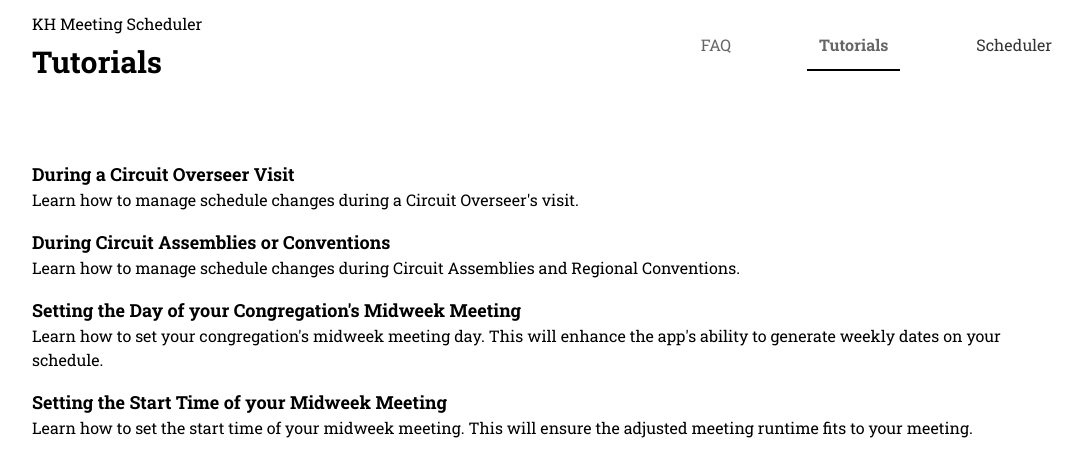
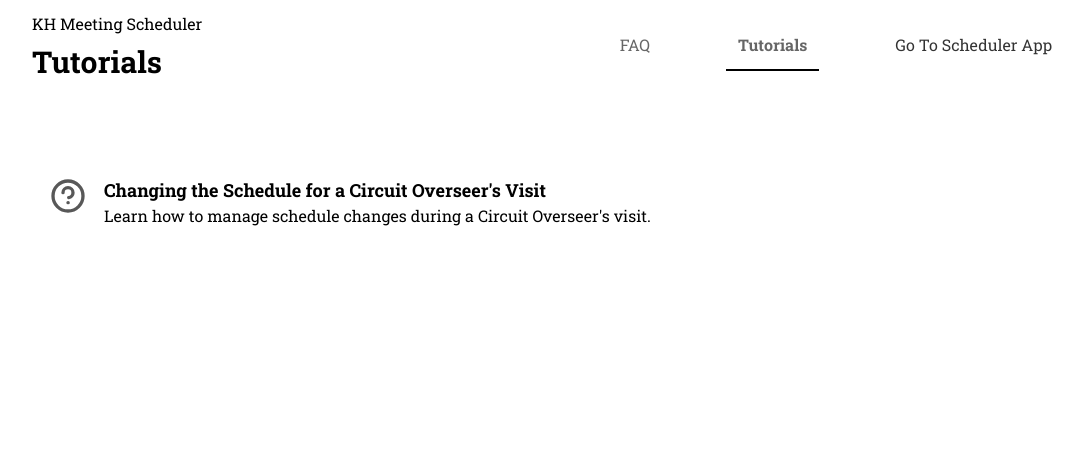
Before and after one commit to jezzar042015/khms-help, a Vue app: page / in a window 1280 px wide. Both pictures are taken after a click on the item "Tutorials". Shown: the top 476 px of the page, without its empty margins (92-1175 px from the left). Built offline with nearby package versions, Linux system fonts and the light colour scheme.

Commit message:
working tutorial - co visit

```diff
--- /dev/null
+++ b/src/assets/icons/IconHelp.vue
@@ -0,0 +1,22 @@
+<template>
+    <svg width="256px" height="256px" viewBox="0 0 24 24" version="1.1" xmlns="http://www.w3.org/2000/svg"
+        xmlns:xlink="http://www.w3.org/1999/xlink" fill="#000000">
+        <g id="SVGRepo_bgCarrier" stroke-width="0"></g>
+        <g id="SVGRepo_tracerCarrier" stroke-linecap="round" stroke-linejoin="round"></g>
+        <g id="SVGRepo_iconCarrier">
+            <title>Help</title>
+            <g id="🖥-Landing" stroke="none" stroke-width="1" fill="none" fill-rule="evenodd">
+                <g id="Help">
+                    <rect id="Rectangle" x="0" y="0" width="24" height="24"> </rect>
+                    <circle id="Oval" stroke="#000000" stroke-width="2" stroke-linecap="round" cx="12" cy="12" r="9">
+                    </circle>
+                    <path
+                        d="M9,10 C9,8.34315 10.3431,7 12,7 C13.6569,7 15,8.34315 15,10 C15,11.5196 13.8702,12.7753 12.4047,12.9729"
+                        id="Path" stroke="#000000" stroke-width="2" stroke-linecap="round"> </path>
+                    <line x1="12" y1="16" x2="12.1" y2="16" id="Path" stroke="#000000" stroke-width="2"
+                        stroke-linecap="round"> </line>
+                </g>
+            </g>
+        </g>
+    </svg>
+</template>
--- /dev/null
+++ b/src/assets/tutorials/DuringCircuitOverseerVisit.vue
@@ -0,0 +1,63 @@
+<template>
+    <TutorialContent title="Changing the Schedule for a Circuit Overseer's Visit">
+
+        <div class="py-3 px-3">
+            <div class="pb-3">
+
+                <h2 class="font-bold text-xl py-3">Why Needed?</h2>
+                <div class="space-y-3">
+                    <p class="text-lg">
+                        During the Circuit Overseer’s visit, the schedule for the Congregation Bible Study is
+                        replaced by the Circuit Overseer’s first service talk. The scheduled last song is also replaced
+                        with the song provided by the Circuit Overseer.
+                    </p>
+                    <p class="text-lg">
+                        Follow the steps below to apply the schedule adjustments for the visit week.
+                    </p>
+
+                </div>
+            </div>
+
+            <h2 class="font-bold text-xl py-3">Steps</h2>
+            <ol class="list-decimal list-inside text-lg flex flex-col space-y-3">
+                <li>
+                    <span>Select the month when the Circuit Overseer will visit.</span>
+                </li>
+                <li>
+                    <span>Open <b>Settings</b> by clicking the gear icon.</span>
+                </li>
+                <li>
+                    <span>Go to the <b>Circuit Overseer’s Visit</b> section in the settings.</span>
+                </li>
+                <li>
+                    <span>Toggle the switch for <i class="font-bold">Has Circuit Overseer’s visit this month</i> to
+                        ON.</span>
+                </li>
+                <li>
+                    <span>Choose the <b>visit week</b>.</span>
+                </li>
+                <li>
+                    <span>Enter the <b>Circuit Overseer’s name</b> (this assigns the 1st Service Talk to them
+                        automatically).</span>
+                </li>
+                <li>
+                    <span>Add the <b>theme</b> for the 1st Service Talk.</span>
+                </li>
+                <li>
+                    <span>Enter the <b>song number</b> for the last song (this replaces the usual last song).</span>
+                </li>
+                <li>
+                    <span>Close the settings pane — your changes will update the schedule automatically.</span>
+                </li>
+            </ol>
+        </div>
+
+
+    </TutorialContent>
+</template>
+
+<script setup lang="ts">
+    import TutorialContent from '../../layouts/TutorialContent.vue';
+
+
+</script>
--- a/src/components/PageHeader.vue
+++ b/src/components/PageHeader.vue
@@ -17,7 +17,7 @@
                         :class="menuFormat(view)">
                         {{ label }}
                     </li>
-                    <li @click="gotoScheduler" class="cursor-pointer p-3 text-black/80 hover:text-black">Scheduler</li>
+                    <li @click="gotoScheduler" class="cursor-pointer p-3 text-black/80 hover:text-black">Go To Scheduler App</li>
                 </ul>
             </div>
         </div>
--- /dev/null
+++ b/src/components/TutorialHeader.vue
@@ -0,0 +1,25 @@
+<template>
+    <div class="px-3 pb-10">
+        <div class="flex justify-between items-center">
+            <div>
+                <div>
+                    <h2>{{ subheader }}</h2>
+                </div>
+                <div class="mt-2">
+                    <h1 class="font-bold text-3xl">
+                        {{ title }}
+                    </h1>
+                </div>
+            </div>
+        </div>
+    </div>
+</template>
+
+<script setup lang="ts">
+
+    const { subheader = 'App Tutorials', title } = defineProps<{
+        subheader?: string
+        title: string
+    }>()
+
+</script>
--- a/src/components/TutorialMenuItem.vue
+++ b/src/components/TutorialMenuItem.vue
@@ -1,12 +1,19 @@
 <template>
-    <div class="flex flex-col space-y-0">
-        <h2 class="text-lg font-bold">{{ title }}</h2>
-        <p>{{ description }}</p>
+    <div class="flex flex-row space-x-4 cursor-pointer hover:bg-gray-100 p-4 rounded-lg transition-all duration-150">
+        <div class="">
+            <IconHelp class="h-10 w-10 opacity-65" />
+        </div>
+        <div class="flex flex-col space-y-0">
+            <h2 class="text-lg font-bold">{{ title }}</h2>
+            <p>{{ description }}</p>
+        </div>
     </div>
 
 </template>
 
 <script setup lang="ts">
+import IconHelp from '../assets/icons/IconHelp.vue';
+
     const { title, description } = defineProps<{
         title: string
         description: string
--- /dev/null
+++ b/src/layouts/TutorialContent.vue
@@ -0,0 +1,23 @@
+<template>
+    <div class="py-3 px-3">
+        <TutorialHeader :title="title" />
+
+        <slot name="default">
+
+        </slot>
+
+        <div @click="emits('off-tutorial')" class="text-blue-500 cursor-pointer mt-5 py-3 px-3 underline">
+            Back To Tutorials
+        </div>
+    </div>
+</template>
+
+<script setup lang="ts">
+    import TutorialHeader from '../components/TutorialHeader.vue';
+
+    const { title } = defineProps<{
+        title: string
+    }>()
+
+    const emits = defineEmits(['off-tutorial'])
+</script>
--- /dev/null
+++ b/src/stores/tutorialStore.ts
@@ -0,0 +1,8 @@
+import { defineStore } from "pinia";
+
+export const useTutorialStore = defineStore('tutorial', () => {
+
+    return {
+
+    }
+});
--- a/src/types/views.ts
+++ b/src/types/views.ts
@@ -1 +1 @@
-export type Views = 'faq' | 'about' | 'contact' | 'help'
+export type Views = 'faq' | 'about' | 'contact' | 'help' | 'tutorial-content'
--- a/src/views/TutorialsPage.vue
+++ b/src/views/TutorialsPage.vue
@@ -1,15 +1,19 @@
 <template>
-    <div class="py-3 px-3">
+    <div class="py-3 px-3 relative">
         <PageHeader title="Tutorials" />
         <div class="px-3 pt-10">
-            <div class="flex flex-col space-y-4">
+            <div class="flex flex-col space-y-8">
                 <template v-for="tutorial in tutorials" :key="tutorial.id">
-                    <TutorialMenuItem :title="tutorial.title" :description="tutorial.description" />
+                    <TutorialMenuItem :title="tutorial.title" :description="tutorial.description"
+                        v-show="tutorial.publish" @click="setTutorialId(tutorial.id)" />
                 </template>
 
             </div>
         </div>
+        <DuringCircuitOverseerVisit v-if="onTutorial && tutorialId === 1"
+            class="absolute z-10 top-0 left-0 bg-white w-full h-screen" @off-tutorial="offTutorial"/>
     </div>
+
 </template>
 
 <script setup lang="ts">
@@ -17,26 +21,46 @@
     import PageHeader from '../components/PageHeader.vue';
     import TutorialMenuItem from '../components/TutorialMenuItem.vue';
 
-    const tutorials = ref([
+    import DuringCircuitOverseerVisit from '../assets/tutorials/DuringCircuitOverseerVisit.vue';
+
+    const onTutorial = ref(false);
+    const offTutorial = () => onTutorial.value = false;
+    const tutorialId = ref(0);
+
+    const setTutorialId = (id: number) => {
+        tutorialId.value = id;
+        onTutorial.value = true
+    }
+
+    const tutorials = ref<{
+        id: number
+        title: string
+        description: string
+        publish: boolean
+    }[]>([
         {
             id: 1,
-            title: 'During a Circuit Overseer Visit',
-            description: "Learn how to manage schedule changes during a Circuit Overseer's visit."
+            title: "Changing the Schedule for a Circuit Overseer's Visit",
+            description: "Learn how to manage schedule changes during a Circuit Overseer's visit.",
+            publish: true
         },
         {
             id: 2,
             title: 'During Circuit Assemblies or Conventions',
-            description: "Learn how to manage schedule changes during Circuit Assemblies and Regional Conventions."
+            description: "Learn how to manage schedule changes during Circuit Assemblies and Regional Conventions.",
+            publish: false
         },
         {
             id: 3,
             title: "Setting the Day of your Congregation's Midweek Meeting",
-            description: "Learn how to set your congregation's midweek meeting day. This will enhance the app's ability to generate weekly dates on your schedule."
+            description: "Learn how to set your congregation's midweek meeting day. This will enhance the app's ability to generate weekly dates on your schedule.",
+            publish: false
         },
         {
             id: 4,
             title: "Setting the Start Time of your Midweek Meeting",
-            description: "Learn how to set the start time of your midweek meeting. This will ensure the adjusted meeting runtime fits to your meeting."
+            description: "Learn how to set the start time of your midweek meeting. This will ensure the adjusted meeting runtime fits to your meeting.",
+            publish: false
         }
     ])
 
```
